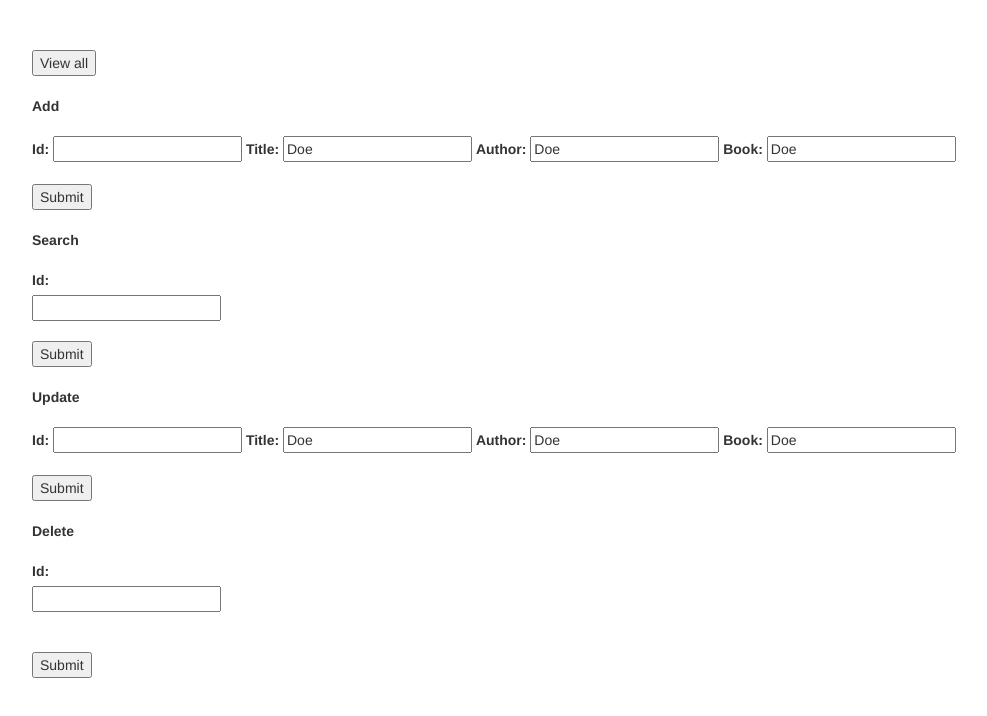
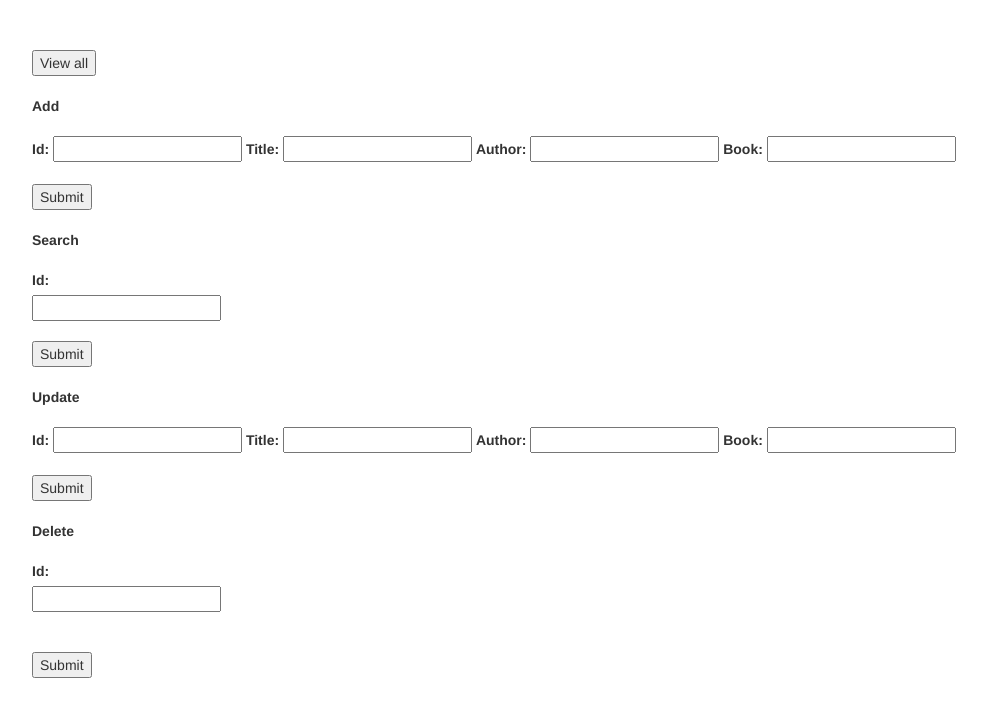
Before and after one commit to Bhahirathan/Nodejs_Sequelize_CRUD_Operations, a website: page views/index.html in a window 1280 px wide. Shown: the whole page, without its empty margins (38-1025 px from the left). Drawn offline with nearby package versions, Linux system fonts and the light colour scheme.

Commit message:
Nodejs_Sequelize_CRUD_Operations

```diff
--- a/views/index.html
+++ b/views/index.html
@@ -1,15 +1,18 @@
 <!DOCTYPE html>
 <html lang="en">
+
 <head>
     <meta charset="UTF-8">
     <title>Sample Site</title>
 
     <link rel="stylesheet" href="//maxcdn.bootstrapcdn.com/bootstrap/3.3.1/css/bootstrap.min.css">
     <style>
-        body { padding-top:50px; }
+        body { padding-top:50px;
+	}
     </style>
 </head>
 <body>
+
 
     <div class="container">
 <form action="/books/viewall" method="GET">
@@ -20,11 +23,11 @@
   <label for="fname">Id:</label>
   <input type="text" id="fname" name="id" >
   <label for="lname">Title:</label>
-  <input type="text" id="lname" name="title" value="Doe">
+  <input type="text" id="lname" name="title">
   <label for="lname">Author:</label>
-  <input type="text" id="book" name="author" value="Doe">
+  <input type="text" id="book" name="author">
   <label for="lname">Book:</label>
-  <input type="text" id="book" name="book" value="Doe"><br><br>
+  <input type="text" id="book" name="book" ><br><br>
   <input type="submit" value="Submit">
   </form>
   <br>
@@ -41,11 +44,11 @@
   <label for="fname">Id:</label>
   <input type="text" id="fname" name="id" >
   <label for="lname">Title:</label>
-  <input type="text" id="lname" name="title" value="Doe">
+  <input type="text" id="lname" name="title" >
   <label for="lname">Author:</label>
-  <input type="text" id="book" name="author" value="Doe">
+  <input type="text" id="book" name="author" >
   <label for="lname">Book:</label>
-  <input type="text" id="book" name="book" value="Doe"><br><br>
+  <input type="text" id="book" name="book" ><br><br>
   <input type="submit" value="Submit">
 </form><br>
 <b>Delete</b><br><br>
```
Also changed, not shown: app.js (+1 -14 lines).
